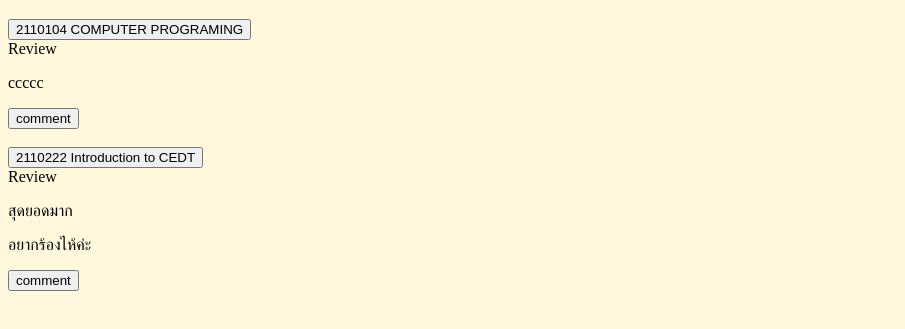
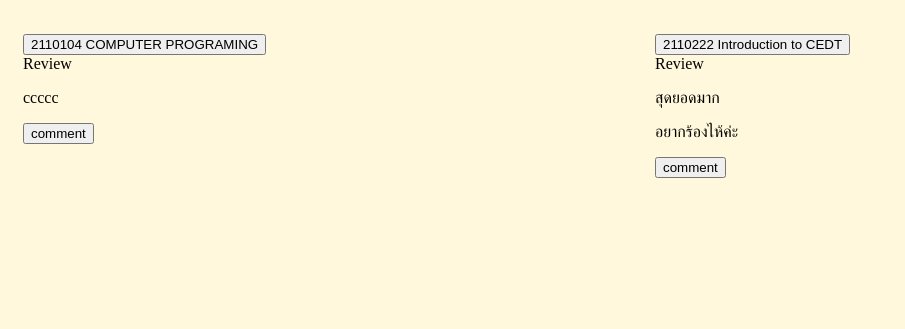
Before and after one commit to tattatataa/CEDTREVIEWS, a plain HTML site: page html.html in a window 1280 px wide. Shown: the part 61-390 px from the top of the page, without its empty margins (0-905 px from the left). Drawn offline with Linux system fonts and the light colour scheme.

Commit message:
แบ่ง column เป็น 2 แถว

```diff
--- a/html.html
+++ b/html.html
@@ -8,15 +8,16 @@
 </head>
 <body>
     <h1>CEDT REVIEW</h1>
-    <div style="display: block;">
+    <div class="row">
+        <div class="column" style="display: block;">
             <button id="2110104">2110104 COMPUTER PROGRAMING</button>
             <div id="reviews1">Review
                 <p>ccccc</p>
                 <button>comment</button>
             </div>
         </div>
-    <br>
-    <div style="display: block;">
+
+        <div class="column" style="display: block;">
             <button id="2110222">2110222 Introduction to CEDT</button>
             <div id="reviews2">Review
                 <p>สุดยอดมาก</p>
@@ -28,6 +29,7 @@
                 </div>
             </div>
         </div>
+    </div>
     <script src="js.js"></script>
 </body>
 </html>
--- a/style.css
+++ b/style.css
@@ -9,3 +9,29 @@ h1 {
 button {
     text-align: center;
 }
+
+* {
+    box-sizing: border-box;
+  }
+
+
+/* Create three equal columns that floats next to each other */
+.column {
+    float: left;
+    width: 50%;
+    padding: 15px;
+}
+
+/* Clear floats after the columns */
+.row::after {
+    content: "";
+    display: table;
+    clear: both;
+}
+
+  /* Responsive layout - makes the three columns stack on top of each other instead of next to each other */
+@media screen and (max-width:600px) {
+    .column {
+      width: 100%;
+    }
+}
```
Lines whose indentation alone changed are shown as unchanged.
